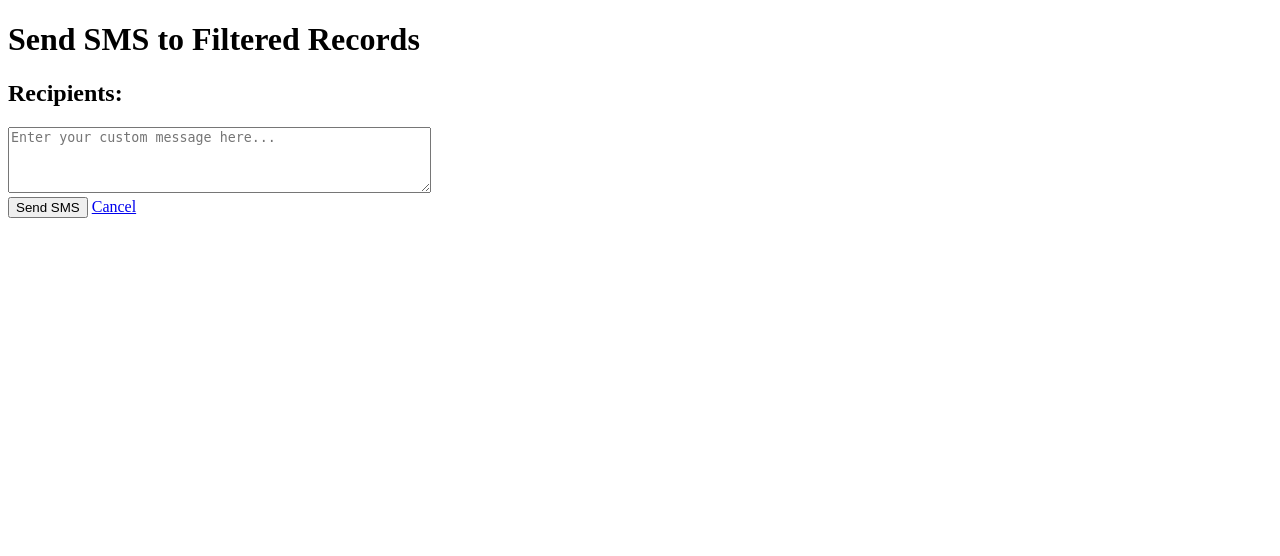
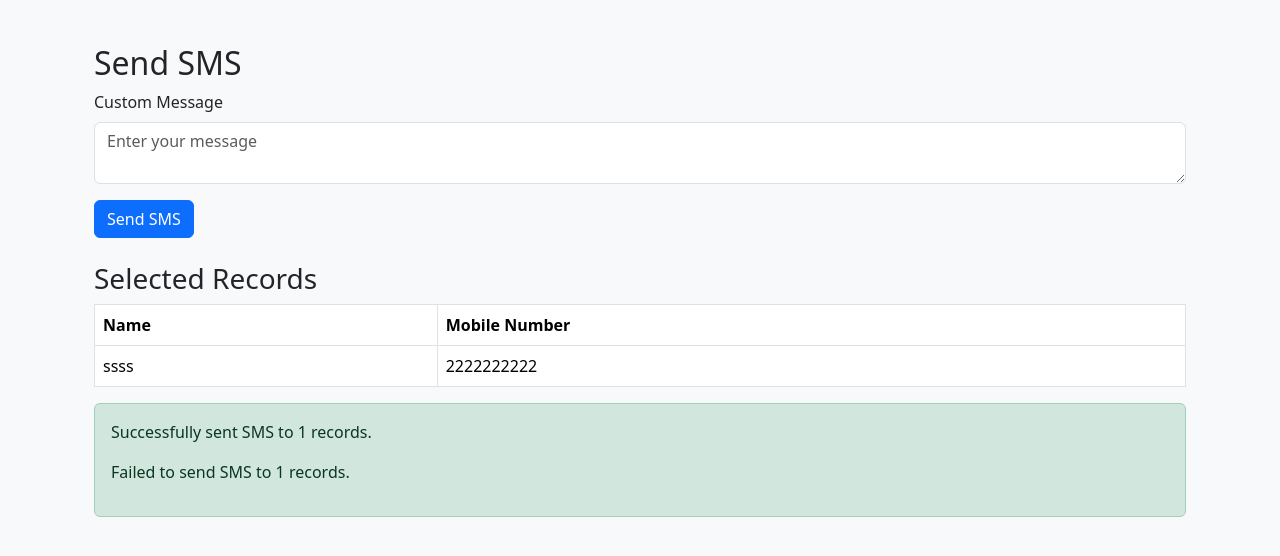
Before and after one commit to Bipin-Naik32/elect_roll, a Django app: template roll/templates/send_sms.html in a window 1280 px wide. Shown: the top 556 px of the page. Run offline with Django 5.2, Linux system fonts and the light colour scheme; data comes from the database, SQL or seed files in the repository; the template is opened without the code that fills it: values that come from a table or form of the project are taken from there, most other values are stand-ins (such as "Sample title", 1, 10 or a date in 2020).

Commit message:
views sms changed

```diff
--- a/roll/templates/search_records.html
+++ b/roll/templates/search_records.html
@@ -129,7 +129,7 @@
                 <input type="hidden" name="{{ key }}" value="{{ value }}">
                 {% endfor %}
                 <button type="submit" name="download" value="true" class="btn btn-success">Download as Excel</button>
-                <a href="{% url 'send_sms' %}?{% for record in records %}ids={{ record.id }}&{% endfor %}" class="btn btn-warning">Send SMS</a>
+                <a href="{% url 'send_sms' %}?{% for record in page_obj %}ids={{ record.id }}&{% endfor %}" class="btn btn-warning">Send SMS</a>
             </form>
         {% else %}
             <p class="text-muted">No results found. Try modifying your search.</p>
--- a/roll/templates/send_sms.html
+++ b/roll/templates/send_sms.html
@@ -1,22 +1,48 @@
-<!DOCTYPE html>
-<html>
-<head>
-    <title>Send SMS</title>
-</head>
-<body>
-    <h1>Send SMS to Filtered Records</h1>
-    <h2>Recipients:</h2>
-   <!-- <ul>
-        {% for record in records %}
-        <li>{{ record.name }} ({{ record.mob_no }})</li>
-        {% endfor %}
-    </ul>-->
+{% extends "base.html" %}
+
+{% block content %}
+<div class="container mt-4">
+    <h2>Send SMS</h2>
     <form method="post">
         {% csrf_token %}
-        <textarea name="custom_message" placeholder="Enter your custom message here..." rows="4" cols="50"></textarea>
-        <br>
-        <button type="submit">Send SMS</button>
-        <a href="{% url 'dashboard' %}" class="btn btn-secondary">Cancel</a>
+        <div class="mb-3">
+            <label for="custom_message" class="form-label">Custom Message</label>
+            <textarea id="custom_message" name="custom_message" class="form-control" placeholder="Enter your message"></textarea>
+        </div>
+        <button type="submit" class="btn btn-primary">Send SMS</button>
     </form>
-</body>
-</html>
+
+    <h3 class="mt-4">Selected Records</h3>
+    <table class="table table-bordered">
+        <thead>
+            <tr>
+                <th>Name</th>
+                <th>Mobile Number</th>
+            </tr>
+        </thead>
+        <tbody>
+            {% for record in records %}
+            <tr>
+                <td>{{ record.name }}</td>
+                <td>{{ record.mob_no }}</td>
+            </tr>
+            {% endfor %}
+        </tbody>
+    </table>
+
+    {% if error %}
+    <div class="alert alert-danger mt-3">
+        <p>{{ error }}</p>
+    </div>
+    {% endif %}
+
+    {% if success_count is not None %}
+    <div class="alert alert-success mt-3">
+        <p>Successfully sent SMS to {{ success_count }} records.</p>
+        {% if failure_count > 0 %}
+        <p>Failed to send SMS to {{ failure_count }} records.</p>
+        {% endif %}
+    </div>
+    {% endif %}
+</div>
+{% endblock %}
```
